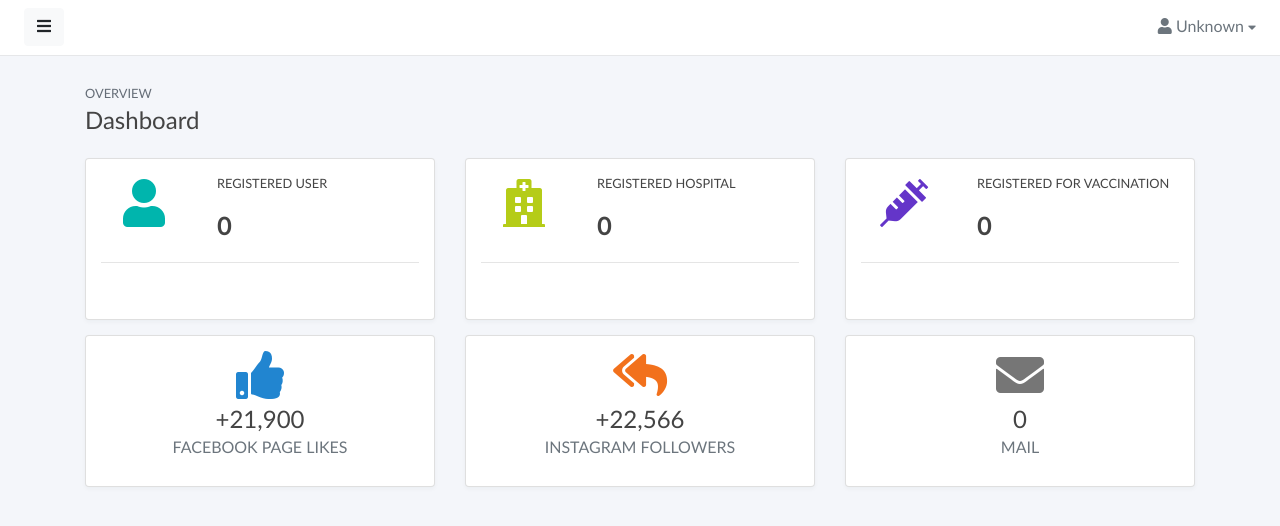
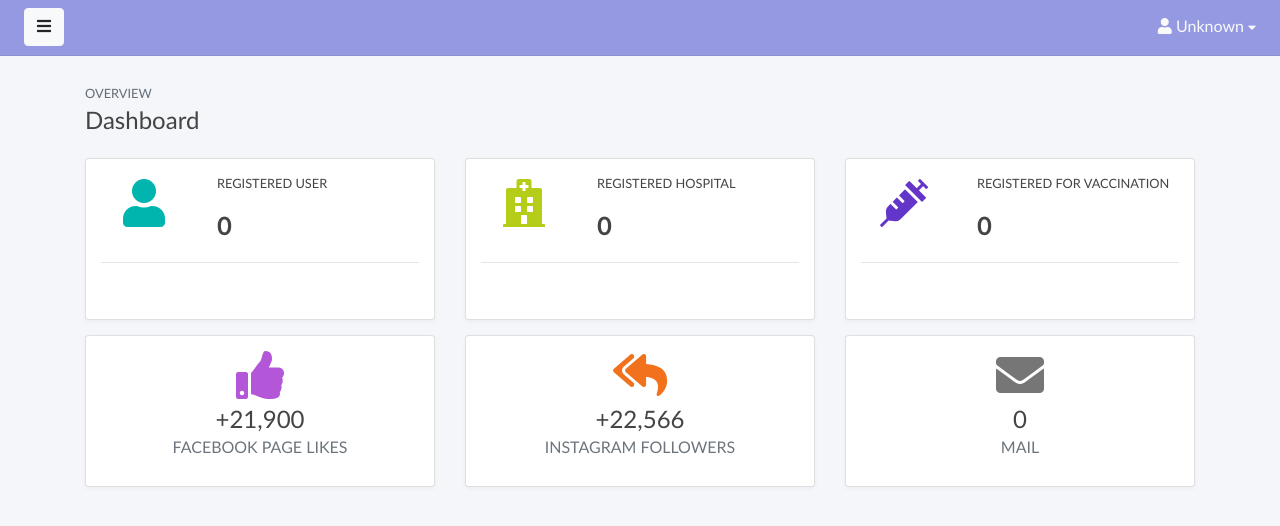
Before and after one commit to thoriqulhaq/Vaccinesia-IndoVaccinationRegistration, a PHP site: page /admin_panel.php in a window 1280 px wide. Shown: the top 526 px of the page. Run offline with PHP 8.4, Linux system fonts and the light colour scheme; data that the repository does not hold is empty.

Commit message:
new commit

```diff
--- a/admin_panel.php
+++ b/admin_panel.php
@@ -11,6 +11,7 @@
     <link href="assets/vendor/fontawesome/css/brands.min.css" rel="stylesheet">
     <link href="assets/vendor/bootstrap/css/bootstrap.min.css" rel="stylesheet">
     <link href="assets/css/master.css" rel="stylesheet">
+    <link rel="shortcut icon" type="image" href="./img/KemenKes-logo-bw.png"/>
     <link href="assets/vendor/chartsjs/Chart.min.css" rel="stylesheet">
     <link href="assets/vendor/flagiconcss/css/flag-icon.min.css" rel="stylesheet">
 </head>
@@ -40,7 +41,7 @@
                     </ul>
                 </li>
                 <li>
-                    <a href="users.html"><i class="fas fa-user-friends"></i> Vaccine Registration</a>
+                    <a href="users.html"><i class="fas fa-syringe"></i> Vaccine Registration</a>
                 </li>
                 <li>
                     <a href="settings.html"><i class="fas fa-hospital"></i> Hospital List</a>
@@ -48,13 +49,13 @@
             </ul>
         </nav>
         <div id="body" class="active">
-            <nav class="navbar navbar-expand-lg navbar-white bg-white">
+            <nav class="navbar navbar-expand-lg navbar-light bg-violet">
                 <button type="button" id="sidebarCollapse" class="btn btn-light"><i class="fas fa-bars"></i><span></span></button>
                 <div class="collapse navbar-collapse" id="navbarSupportedContent">
                     <ul class="nav navbar-nav ml-auto">
                         <li class="nav-item dropdown">
                             <div class="nav-dropdown">
-                                <a href="" class="nav-item nav-link dropdown-toggle text-secondary" data-toggle="dropdown"><i class="fas fa-user"></i> <span> Unknown</span> <i style="font-size: .8em;" class="fas fa-caret-down"></i></a>
+                                <a href="" class="nav-item nav-link dropdown-toggle text-light" data-toggle="dropdown"><i class="fas fa-user"></i> <span>    Unknown</span> <i style="font-size: .8em;" class="fas fa-caret-down"></i></a>
                                 <div class="dropdown-menu dropdown-menu-right nav-link-menu">
                                     <ul class="nav-list">
                                         <li><a href="" class="dropdown-item"><i class="fas fa-address-card"></i> Profile</a></li>
--- a/assets/css/master.css
+++ b/assets/css/master.css
@@ -121,8 +121,8 @@ body {
 }
 
 .default-light-menu:hover {
-    background: #2196F3 !important;
-    color: #fff;
+    background: #8c4ed3 !important;
+    color: rgb(255, 255, 255);
 }
 
 /*------------------------------------------------------------------
@@ -197,7 +197,7 @@ body {
 }
 
 .box-primary {
-    border-top-color: #22a1f9;
+    border-top-color: #a25ce4;
 }
 
 /*------------------------------------------------------------------
@@ -345,9 +345,9 @@ table.dataTable>tbody>tr.child ul.dtr-details {
 
 .nav-tabs .nav-item.show .nav-link,
 .nav-tabs .nav-link.active {
-    color: #007bff;
+    color: #9447db;
     background-color: #fff;
-    border-bottom: 2px solid #22a1f9;
+    border-bottom: 2px solid #b36add;
 
 }
 
@@ -369,6 +369,10 @@ table.dataTable>tbody>tr.child ul.dtr-details {
 
 .license span {
     margin-bottom: 1em;
+}
+
+.bg-violet {
+    background-color: #9499e2 ;
 }
 
 /*------------------------------------------------------------------
@@ -395,7 +399,7 @@ table.dataTable>tbody>tr.child ul.dtr-details {
 }
 
 .blue {
-    color: #2185d0 !important;
+    color: #b356d8 !important;
 }
 
 .grey {
```
